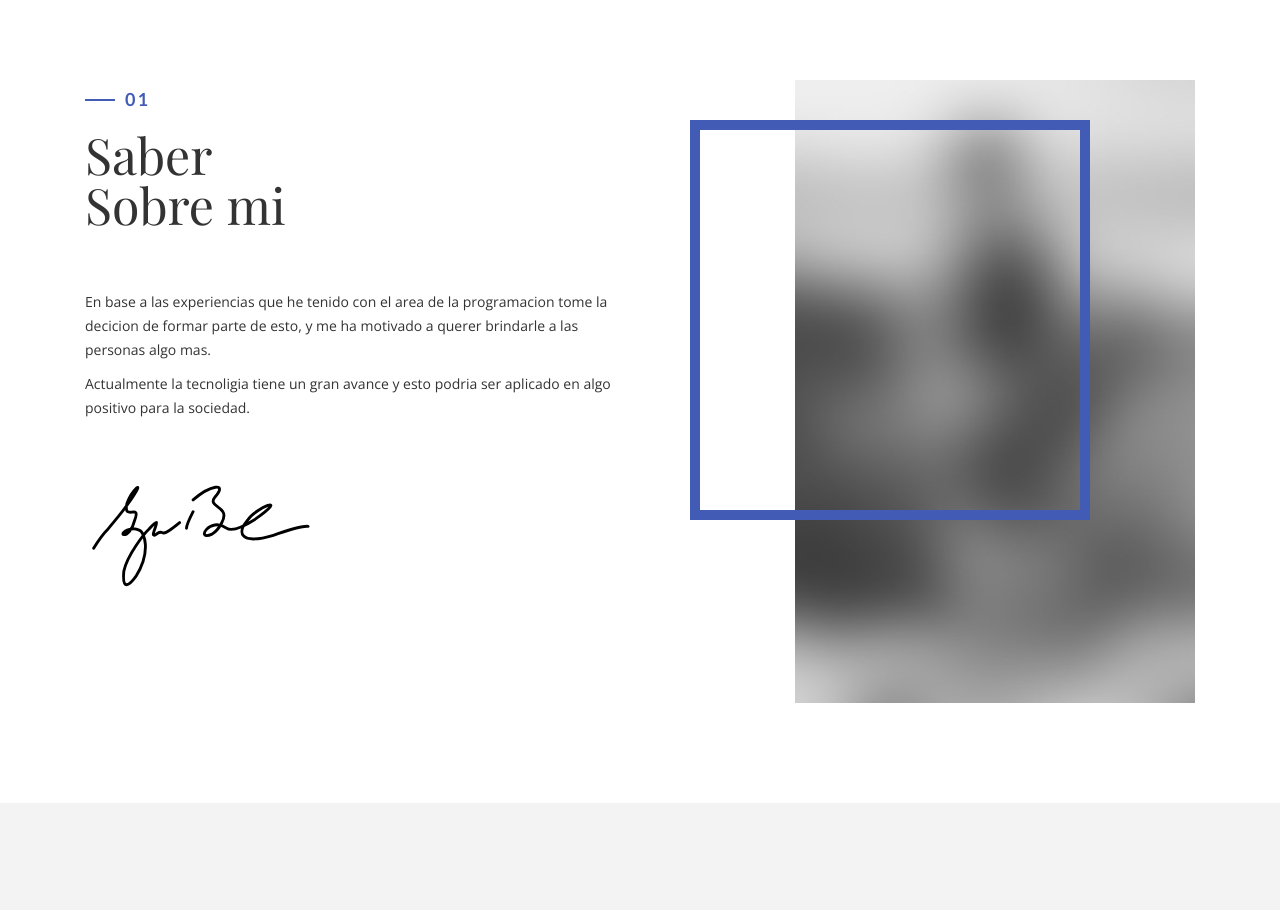
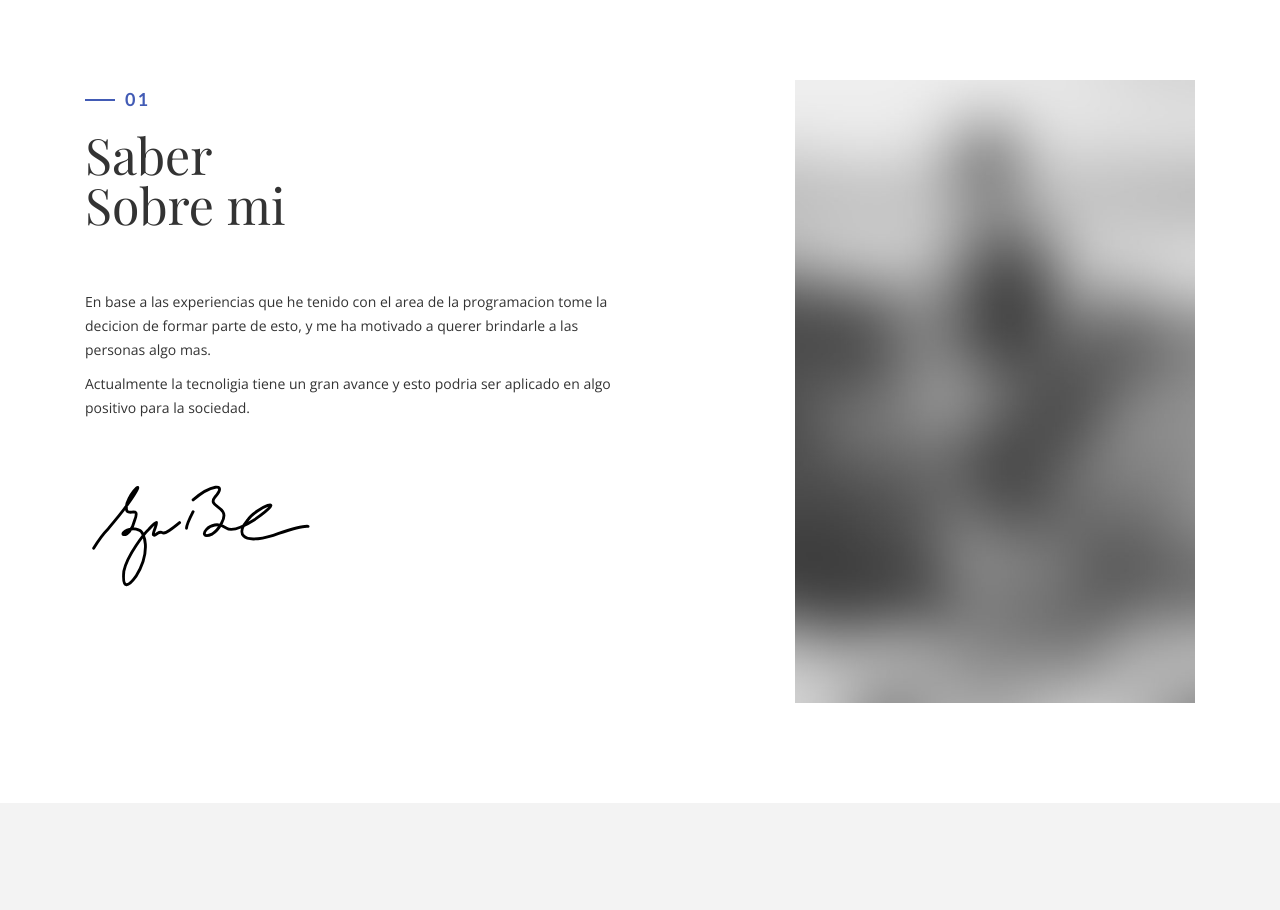
Before and after one commit to Joliva4777/test1, a plain HTML site: page index.html in a window 1280 px wide. Shown: the part 820-1730 px from the top of the page. Drawn offline with nearby package versions, Linux system fonts and the light colour scheme; files whose address does not match are found by name; a web font is replaced by a local one.

Commit message:
Update index.html
quitando el cuadro azul de la pagina web

```diff
--- a/index.html
+++ b/index.html
@@ -74,7 +74,6 @@
                 <div class="h-50"></div>
             </div>
             <div class="col-md-6 about-img-div">
-                <div class="about-border" data-aos="fade-up" data-aos-delay=".5"></div>
                 <img src="img/about-img.jpg" width="400" class="img-responsive" alt="" align="right" data-aos="fade-right" data-aos-delay="0" />
             </div>
         </div>
```
